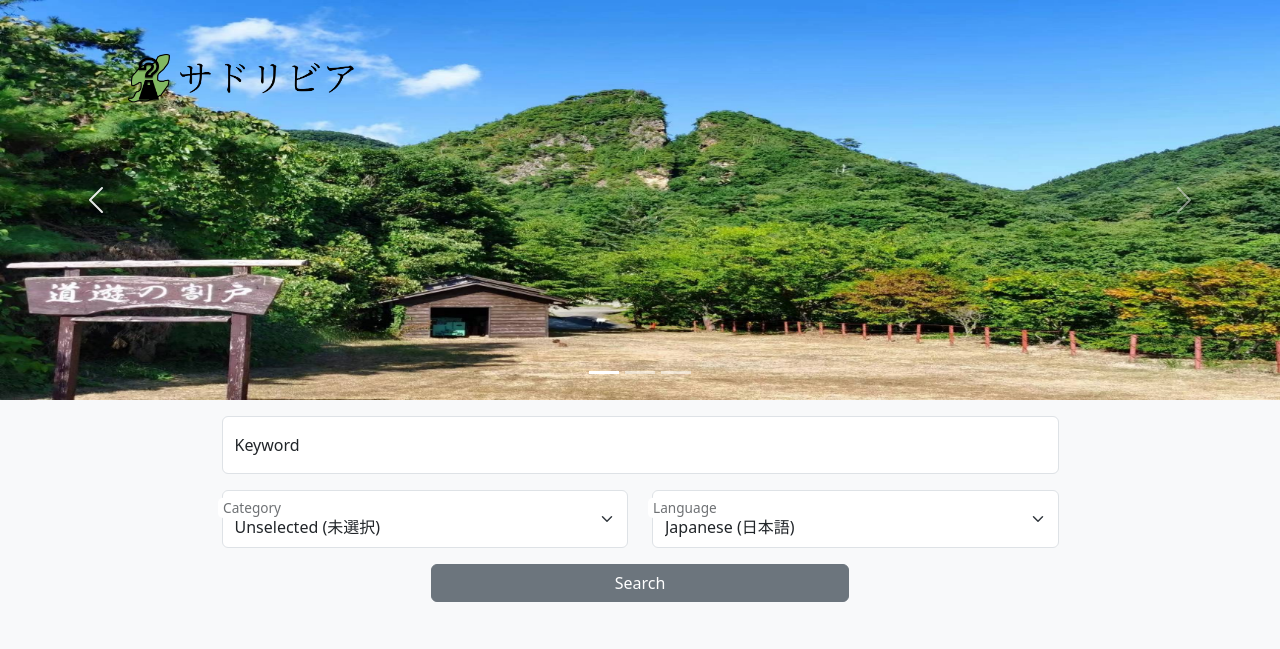
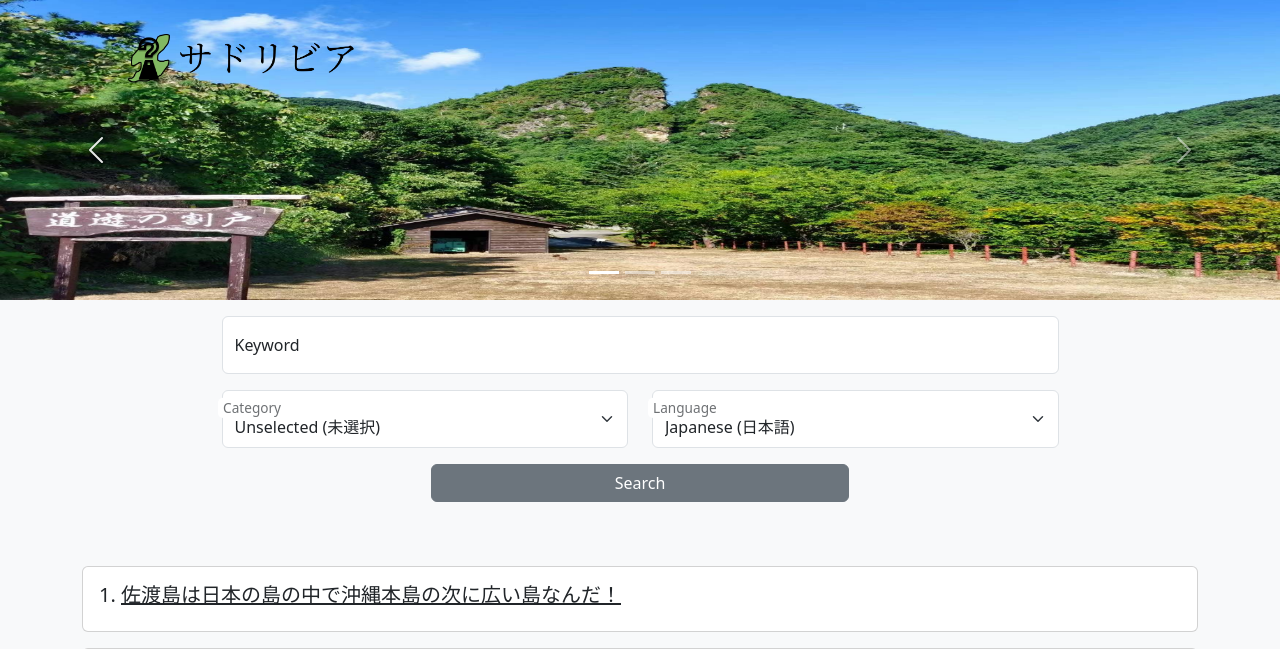
Before and after one commit to rakagawa17/sadoweb, a Django app: page / in a window 1280 px wide. Shown: the top 649 px of the page. Run offline with Django 4.2, Linux system fonts and the light colour scheme; data comes from the database, SQL or seed files in the repository; some libraries are stand-ins or nearby versions.

Commit message:
Update logo size

```diff
--- a/templates/list.html
+++ b/templates/list.html
@@ -30,13 +30,13 @@
         </div>
         <div class="carousel-inner">
             <div class="carousel-item active">
-                <img src="{% static 'images/background/background1.jpg' %}" class="d-block w-100 h-50" alt="...">
+                <img src="{% static 'images/background/background1.jpg' %}" class="d-block w-100 h-50" alt="..." style="max-height: 300px;">
             </div>
             <div class="carousel-item">
-                <img src="{% static 'images/background/background2.jpg' %}" class="d-block w-100 h-50" alt="...">
+                <img src="{% static 'images/background/background2.jpg' %}" class="d-block w-100 h-50" alt="..." style="max-height: 300px;">
             </div>
             <div class="carousel-item">
-                <img src="{% static 'images/background/background3.jpg' %}" class="d-block w-100 h-50" alt="...">
+                <img src="{% static 'images/background/background3.jpg' %}" class="d-block w-100 h-50" alt="..." style="max-height: 300px;">
             </div>
         </div>
         <button class="carousel-control-prev" type="button" data-bs-target="#carouselExampleIndicators" data-bs-slide="prev">
@@ -49,7 +49,7 @@
         </button>
     </div>
     <div class="fixed-text">
-        <h5><img src=""><img src="{% static 'images/title/title_ver2.png' %}" width="30%" height="30%"></h5>
+        <h5><img src=""><img src="{% static 'images/title/title_ver2.png' %}" width="30%" height="auto"></h5>
     </div>
 </div>
 
```
